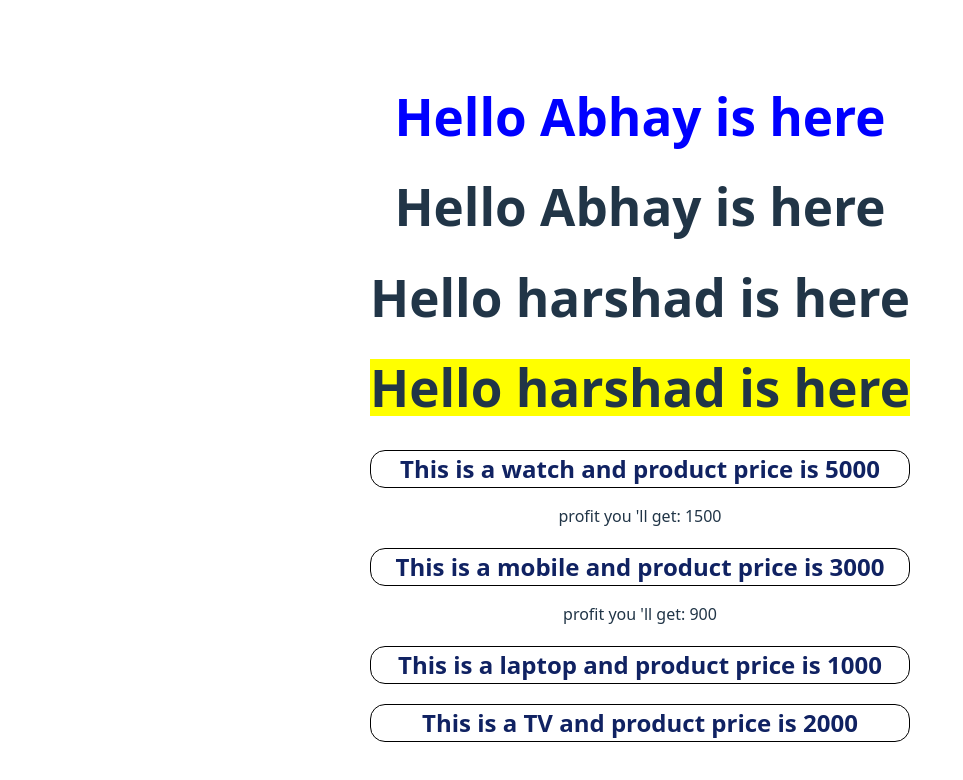
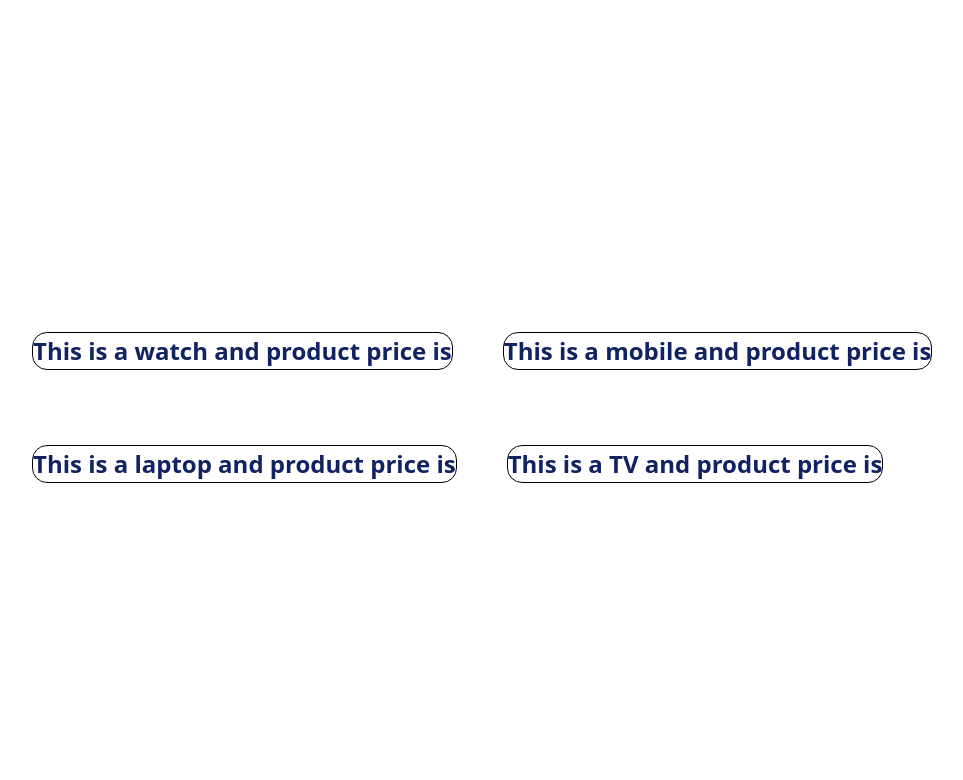
Before and after one commit to Abhay9326397439/react-practice, a React (Vite) app: page / in a window 1280 px wide. Shown: the top 780 px of the page, without its empty margins (0-963 px from the left). Built offline with nearby package versions, Linux system fonts and the light colour scheme.

Commit message:
add product card-wise

```diff
--- a/src/Product.jsx
+++ b/src/Product.jsx
@@ -2,15 +2,18 @@ import ProductItem from "./ProductItem";
 import User from "./User";
 
 function Product(){
-    let options = ["high_quality", " long_battery", " value_for_money", " powerful"];
+    let styles={
+        display: "flex",
+        flexWrap:"wrap",
+         gap: "50px",
+    };
+    let option= ["Rs-1000", "Rs-2000", "Rs-3000", "Rs-4000"];
     return (
-        <div>
-       <User name="Abhay" textColor="blue"/>
-       <User name="harshad" backGroundColor="yellow"/>
-      <ProductItem title="watch" price={5000} />
-      <ProductItem title="mobile" price={3000}/>
-      <ProductItem title="laptop" price={1000}/>
-      <ProductItem title="TV" price={2000}/>
+        <div style={styles}>
+      <ProductItem title="watch"  Description="high quality" Price={option[0]}/>
+      <ProductItem title="mobile" Description="realible" Price={option[1]}/>
+      <ProductItem title="laptop" Description="powerful" Price={option[2]}/>
+      <ProductItem title="TV" Description="value for money" Price={option[3]} />
      </div>
     );
 }
```
